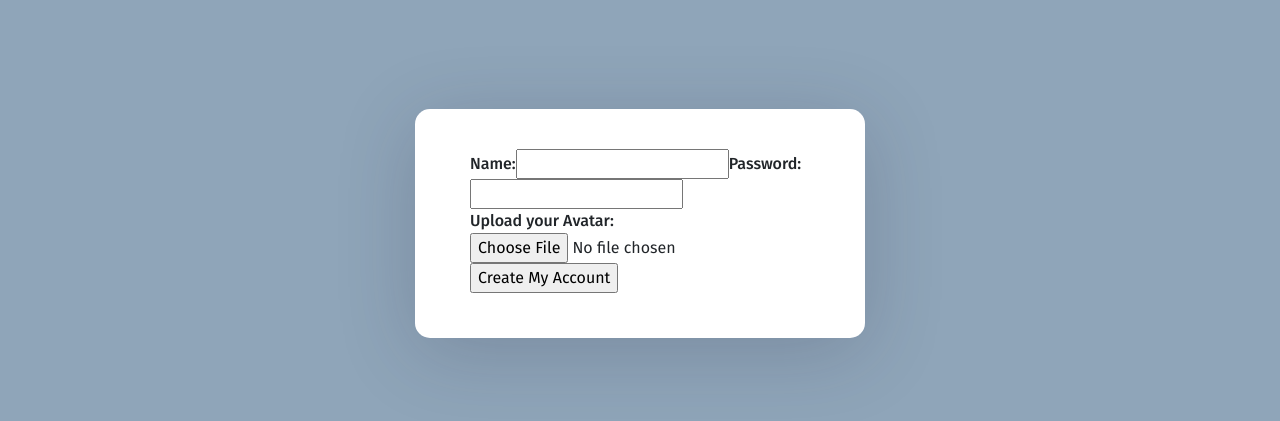
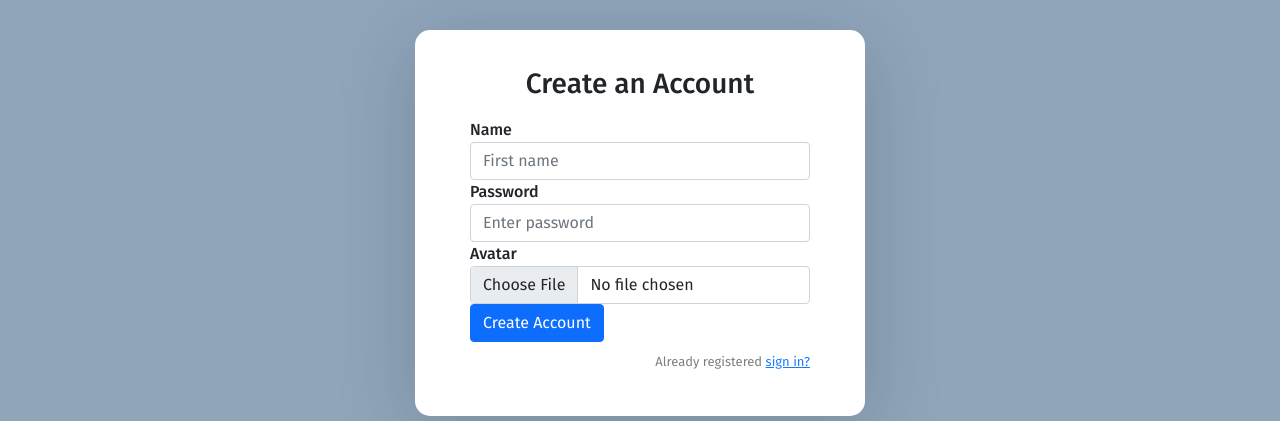
Before and after one commit to jburger69/Project_Frontend, a React (Create React App) app: page /create_account in a window 1280 px wide. Shown: the part 257-678 px from the top of the page. Built offline with nearby package versions, Linux system fonts and the light colour scheme.

Commit message:
Remove old navbar and replace with new navbar and css

```diff
--- a/src/components/CreateAccount.js
+++ b/src/components/CreateAccount.js
@@ -45,7 +45,6 @@ class CreateAccount extends React.Component {
 
     uploadFile = (file, user) => {
         const upload = new DirectUpload(file, 'http://localhost:3000/rails/active_storage/direct_uploads')
-        debugger; //Start here
         upload.create((error, blob) => {
             if (error) {
                 console.log(error)
@@ -66,14 +65,28 @@ class CreateAccount extends React.Component {
 
     render(){
         return(
-            <form onSubmit={this.handleSubmit}>
-                <label>Name:</label>
-                <input type='text' name='name' value={this.state.name} onChange={this.handleOnChange} />
-                <label>Password:</label>
-                <input type='password' name='password' value={this.state.password} onChange={this.handleOnChange} />
-                <label>Upload your Avatar:</label>
-                <input type='file' name='avatar' onChange={this.handleOnChange} />
-                <input type='submit' value='Create My Account' />
+            <form onSubmit={this.handleSubmit} >
+                <h3>Create an Account</h3>
+
+                <div className="form-group">
+                    <label>Name</label>
+                    <input type="text" className="form-control" placeholder="First name" value={this.state.name} onChange={this.handleOnChange} />
+                </div>
+
+                <div className="form-group">
+                    <label>Password</label>
+                    <input type="password" className="form-control" placeholder="Enter password" value={this.state.password} onChange={this.handleOnChange} />
+                </div>
+
+                <div className="form-group">
+                    <label>Avatar</label>
+                    <input type="file" className="form-control" onChange={this.handleOnChange} />
+                </div>
+
+                <button type="submit" className="btn btn-primary btn-block" value='Create My Account'>Create Account</button>
+                <p className="forgot-password text-right">
+                    Already registered <a href="/Login">sign in?</a>
+                </p>
             </form>
         )
     }
```
